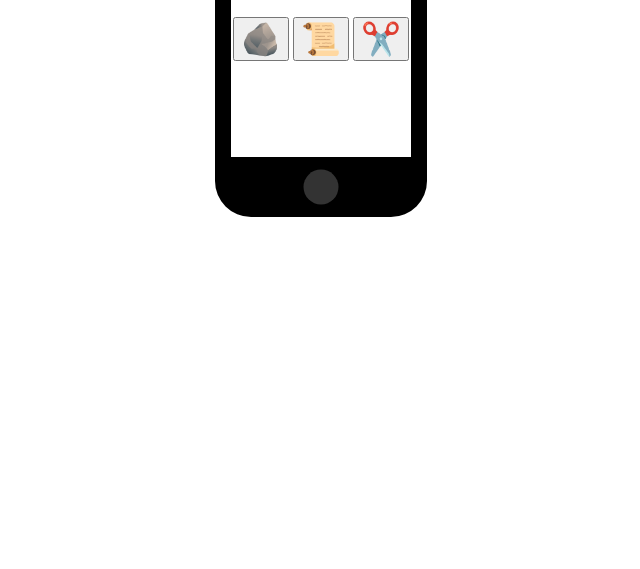
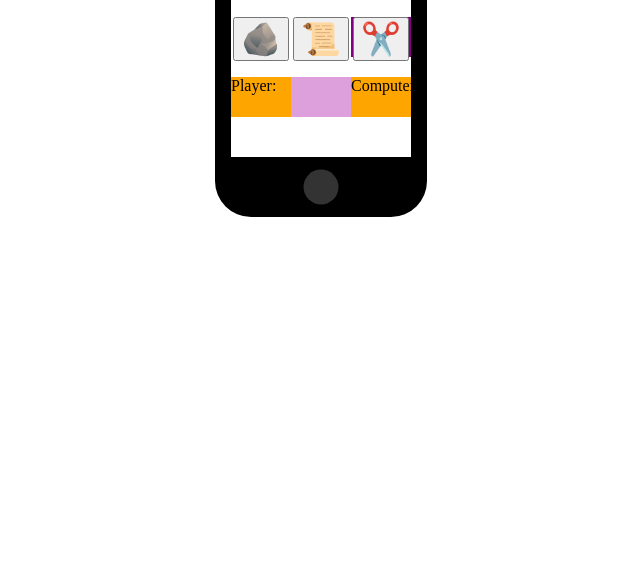
Before and after one commit to MatthijsMondriaan/rock-paper-scissors-javascript, a plain HTML site: page index.html in a window 1280 px wide. Shown: the part 231-800 px from the top of the page, without its empty margins (319-959 px from the left). Drawn offline with Linux system fonts and the light colour scheme.

Commit message:
Added stuff

```diff
--- a/css/style.css
+++ b/css/style.css
@@ -48,7 +48,7 @@
 .parent {
 	display: grid;
 	grid-template-columns: repeat(5, 1fr);
-	grid-template-rows: repeat(5, 1fr);
+	grid-template-rows: repeat(6, 1fr);
 	grid-column-gap: 0px;
 	grid-row-gap: 0px;
 	align-content: center;
@@ -94,10 +94,39 @@
 }
 
 .div6 {
+	background-color: purple;
 	text-align: center;
 	width: 60px;
 	height: 40px;
 	grid-area: 4 / 3 / 5 / 4;
+}
+
+.div7 {
+	background-color: orange;
+	width: 60px;
+	height: 40px;
+	grid-area: 5 / 1 / 5 / 4;
+}
+
+.div7 {
+	background-color: orange;
+	width: 60px;
+	height: 40px;
+	grid-area: 5 / 1 / 5 / 4;
+}
+
+.div8 {
+	background-color: plum;
+	width: 60px;
+	height: 40px;
+	grid-area: 5 / 2 / 5 / 4;
+}
+
+.div9 {
+	background-color: orange;
+	width: 60px;
+	height: 40px;
+	grid-area: 5 / 3 / 5 / 4;
 }
 
 .label {
--- a/index.html
+++ b/index.html
@@ -14,7 +14,7 @@
             <div class="parent">
                 <div class="div1"></div>
                 <div class="div2 computer-icon">🤖</div>
-                <div class="div3 label">Rock, Paper, Scissors?</div>
+                <div class="div3 label">Rock, Paper or Scissor?</div>
                 <div class="div4 button">
                     <button type="button" class="button rock-button">🪨</button>
                 </div>
@@ -24,6 +24,14 @@
                 <div class="div6 button">
                    <button type="button" class="button">✂️</button>
                 </div>
+                <div class="div7">
+                    Player:
+                </div>
+                <div class="div8">
+                </div>
+                <div class="div9">
+                    Computer:
+                </div>
             </div>
         </div>
       </div>
--- a/js/main.js
+++ b/js/main.js
@@ -1,8 +1,17 @@
 console.log("main.js loaded");
 
 // Variables
-let buttons = document.querySelectorAll(".button");
+const buttons = document.querySelectorAll(".button");
 
+const game = {
+    playerWins: 0,
+    computerWins: 0
+}
+
+const rockPaperScissor = ['🪨', '📜', '✂️'];
+
+let playerChoice = "";
+let gameRound = 0;
 
 // Add event listeners
 buttons.forEach(button => {
@@ -11,14 +20,17 @@ buttons.forEach(button => {
     });
 });
 
-let i = 0;
+function getComputerChoice() {
+    return rockPaperScissor[Math.floor(Math.random() * rockPaperScissor.length)];
+}
 
 // Functions
 function buttonClicked(button) {
     const choice = button.target.innerHTML;
 
-    console.log("i: " + i)
-    i++;
+    console.log("getComputerChoice: " + getComputerChoice())
+    gameRound++;
+
     switch (choice) {
         case '🪨':
             console.log("Let's rock!");
```
Also changed, not shown: 1 other file.
